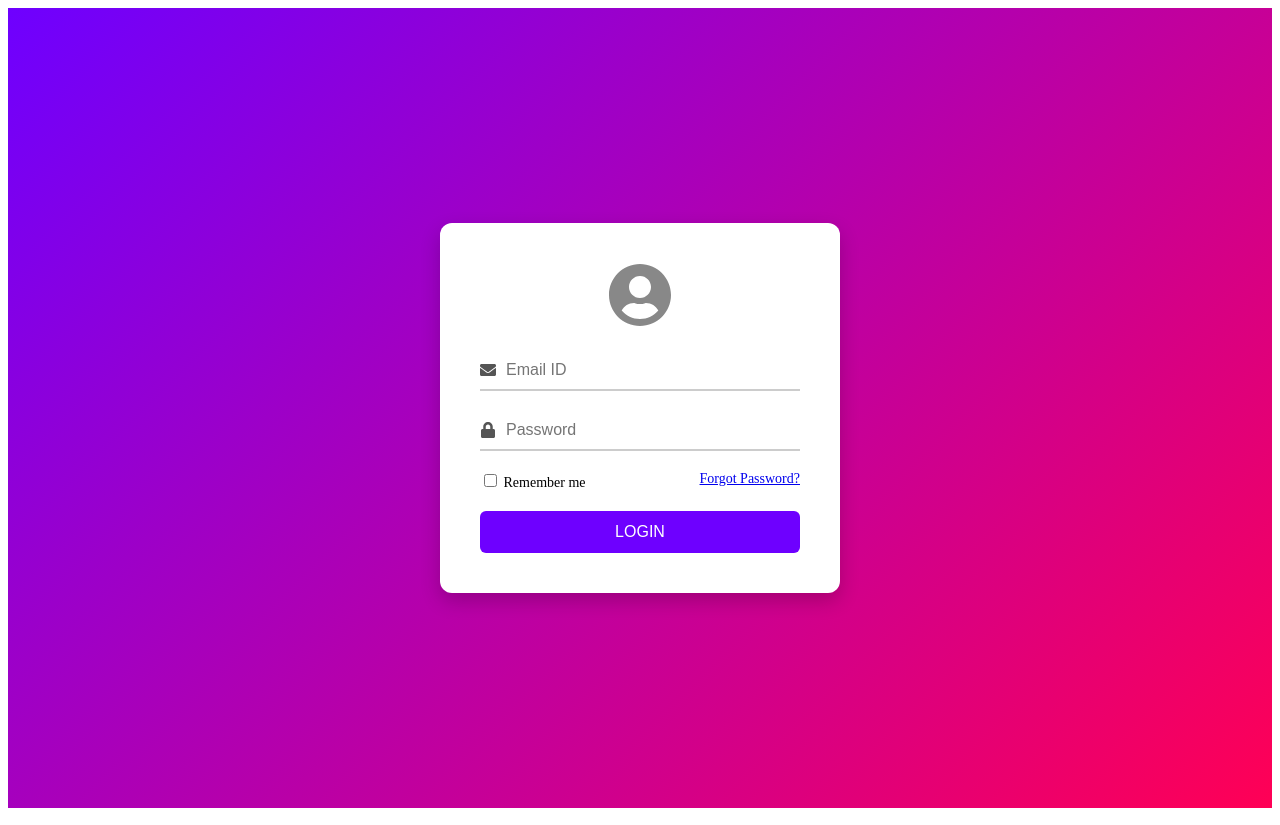
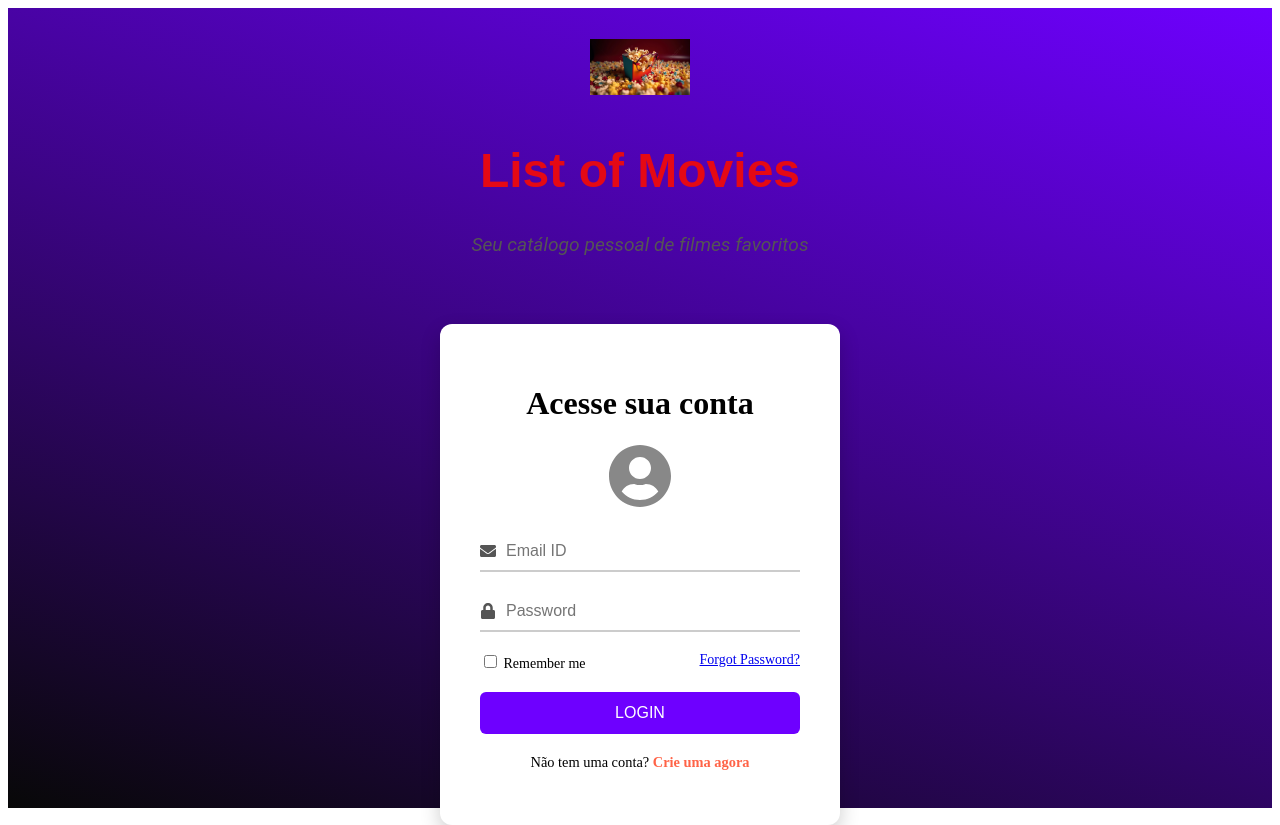
Before and after one commit to rafaelwebber/list-of-movies, a React (Create React App) app in the folder frontend/: page / in a window 1280 px wide. Built offline with nearby package versions, Linux system fonts and the light colour scheme.

Commit message:
fiz a pagina de cadastro e modifique o css e jsx do login para deixar mais interativo a pag de login

```diff
--- a/frontend/src/App.jsx
+++ b/frontend/src/App.jsx
@@ -1,6 +1,7 @@
 import React from 'react';
 import { BrowserRouter, Routes, Route } from 'react-router-dom';
 import Login from './components/Login';
+import Cadastro from './components/Cadastro';
 
 function Dashboard() {
   return <h1>Bem-vindo ao Dashboard!</h1>;
@@ -11,6 +12,7 @@ export default function App() {
     <BrowserRouter>
       <Routes>
         <Route path="/" element={<Login />} />
+        <Route path="/cadastro" element={<Cadastro />} />
         <Route path="/dashboard" element={<Dashboard />} />
       </Routes>
     </BrowserRouter>
--- /dev/null
+++ b/frontend/src/components/Cadastro.css
@@ -0,0 +1,64 @@
+/* Cadastro.css */
+
+.cadastroContainer {
+  max-width: 500px;
+  margin: 60px auto;
+  padding: 30px;
+  background-color: #1c1c1c;
+  border-radius: 10px;
+  box-shadow: 0 0 15px rgba(255, 255, 255, 0.1);
+  color: #fff;
+  font-family: 'Segoe UI', sans-serif;
+  margin-top: 30vh;
+  text-align: center;
+}
+
+.cadastroContainer h1 {
+  text-align: center;
+  margin-bottom: 25px;
+  font-size: 1.8rem;
+  color: #e50914;
+}
+
+.cadastroContainer input {
+  width: 100%;
+  padding: 12px;
+  margin-bottom: 15px;
+  border: none;
+  border-radius: 5px;
+  background-color: #2c2c2c;
+  color: #fff;
+  font-size: 1rem;
+  transition: background-color 0.3s ease;
+}
+
+.cadastroContainer input:focus {
+  background-color: #3a3a3a;
+  outline: none;
+}
+
+.cadastroContainer button {
+  width: 100%;
+  padding: 12px;
+  background-color: #f81c27;
+  border: none;
+  border-radius: 5px;
+  color: #fff;
+  font-weight: bold;
+  font-size: 1rem;
+  cursor: pointer;
+  transition: background-color 0.3s ease;
+}
+
+.cadastroContainer button:hover {
+  background-color: #e50914;
+}
+
+.cadastroContainer {
+  animation: fadeIn 0.6s ease-in-out;
+}
+
+@keyframes fadeIn {
+  from { opacity: 0; transform: translateY(20px); }
+  to { opacity: 1; transform: translateY(0); }
+}
--- /dev/null
+++ b/frontend/src/components/Cadastro.jsx
@@ -0,0 +1,40 @@
+import React, { useState } from 'react';
+import './Cadastro.css';
+
+export default function Cadastro() {
+  const [nome, setNome] = useState('');
+  const [email, setEmail] = useState('');
+  const [dataNascimento, setDataNascimento] = useState('');
+  const [senha, setSenha] = useState('');
+
+  const handleCadastro = async () => {
+    try {
+      const response = await fetch('http://localhost:5000/usuarios/cadastro', {
+        method: 'POST',
+        headers: { 'Content-Type': 'application/json' },
+        body: JSON.stringify({ nome, email, data_nascimento: dataNascimento, senha }),
+      });
+
+      const data = await response.json();
+      if (response.ok) {
+        alert('Cadastro realizado com sucesso!');
+        // redirecionar para login
+      } else {
+        alert('Erro: ' + data.message);
+      }
+    } catch (error) {
+      alert('Erro ao conectar com o servidor');
+    }
+  };
+
+  return (
+    <div className="cadastroContainer">
+      <h1>Crie sua conta</h1>
+      <input type="text" placeholder="Nome" value={nome} onChange={e => setNome(e.target.value)} />
+      <input type="email" placeholder="Email" value={email} onChange={e => setEmail(e.target.value)} />
+      <input type="date" placeholder="Data de nascimento" value={dataNascimento} onChange={e => setDataNascimento(e.target.value)} />
+      <input type="password" placeholder="Senha" value={senha} onChange={e => setSenha(e.target.value)} />
+      <button onClick={handleCadastro}>Cadastrar</button>
+    </div>
+  );
+}
--- a/frontend/src/components/Login.css
+++ b/frontend/src/components/Login.css
@@ -1,9 +1,10 @@
 .container {
   height: 100vh;
   display: flex;
+  flex-direction: column;
   justify-content: center;
   align-items: center;
-  background: linear-gradient(135deg, #6e00ff, #ff0055);
+  background: linear-gradient(200deg, #6e00ff, #080808);
 }
 
 .loginBox {
@@ -63,3 +64,62 @@ input {
 .loginButton:hover {
   background: #5500cc;
 }
+.titleBox {
+  text-align: center;
+  padding: 3rem 1rem;
+  background: transparent;
+  display: flex;
+  flex-direction: column;
+  align-items: center;
+}
+
+.titleImage {
+  width: 100px;
+  height: auto;
+  margin-bottom: 1rem;
+}
+
+.animatedTitle {
+  font-size: 3rem;
+  font-weight: 700;
+  color: #e50914;
+  font-family: 'Oswald', sans-serif;
+  margin-bottom: 1rem;
+}
+
+.animatedTagline {
+  font-size: 1.2rem;
+  color: #555;
+  font-style: italic;
+  font-family: 'Roboto', sans-serif;
+}
+
+.letter {
+  display: inline-block;
+  opacity: 0;
+  transform: translateY(-50px);
+  animation: dropIn 0.6s ease-out forwards;
+}
+
+@keyframes dropIn {
+  to {
+    opacity: 1;
+    transform: translateY(0);
+  }
+}
+
+.registerPrompt {
+  margin-top: 20px;
+  text-align: center;
+  font-size: 0.9rem;
+}
+
+.registerPrompt a {
+  color: #ff6347; /* ou qualquer cor que combine com seu tema */
+  text-decoration: none;
+  font-weight: bold;
+}
+
+.registerPrompt a:hover {
+  text-decoration: underline;
+}
--- a/frontend/src/components/Login.jsx
+++ b/frontend/src/components/Login.jsx
@@ -1,6 +1,7 @@
 import React, { useState } from 'react';
 import './Login.css';
 import { FaEnvelope, FaLock, FaUserCircle } from 'react-icons/fa';
+import { Link } from 'react-router-dom';
 
 export default function Login() {
   const [email, setEmail] = useState('');
@@ -29,7 +30,39 @@ export default function Login() {
 
   return (
     <div className="container">
+      <header className="titleBox">
+        <img src="/pipoca.jpg" alt="Cinema Icons" className="titleImage" />
+
+
+
+  <h1 className="animatedTitle">
+    {'List of Movies'.split('').map((char, i) => (
+      <span
+        key={i}
+        className="letter"
+        style={{ animationDelay: `${i * 0.1}s` }}
+      >
+        {char === ' ' ? '\u00A0' : char}
+      </span>
+    ))}
+  </h1>
+
+  <p className="animatedTagline">
+    {'Seu catálogo pessoal de filmes favoritos'.split('').map((char, i) => (
+      <span
+        key={i}
+        className="letter"
+        style={{ animationDelay: `${i * 0.05}s` }}
+      >
+        {char === ' ' ? '\u00A0' : char}
+      </span>
+    ))}
+  </p>
+</header>
+
+
       <div className="loginBox">
+        <h1>Acesse sua conta</h1>
         <FaUserCircle className="profileIcon" />
         <div className="inputGroup">
           <FaEnvelope className="icon" />
@@ -56,6 +89,9 @@ export default function Login() {
           <a href="#">Forgot Password?</a>
         </div>
         <button className="loginButton" onClick={handleLogin}>LOGIN</button>
+          <div className="registerPrompt">
+            <p>Não tem uma conta? <Link to="/cadastro">Crie uma agora</Link></p>
+          </div>
       </div>
     </div>
   );
```
Also changed, not shown: frontend/public/pipoca.jpg (added), 1 other file (tests, documents, lock files or other folders).
